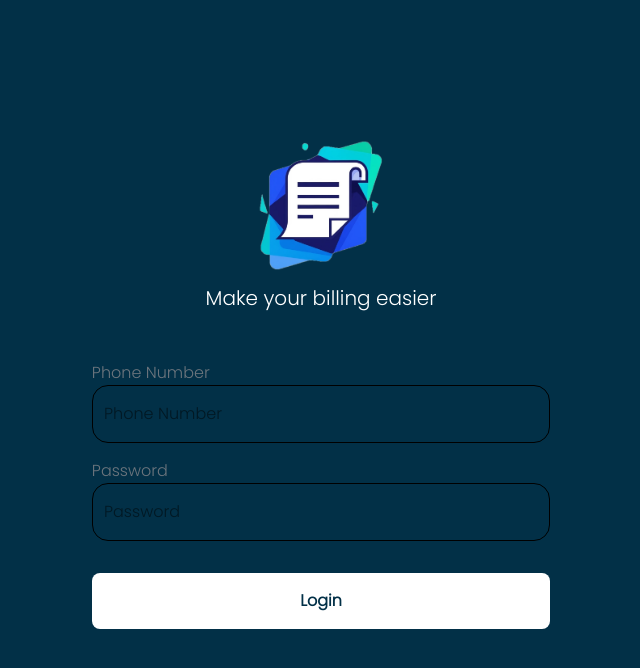
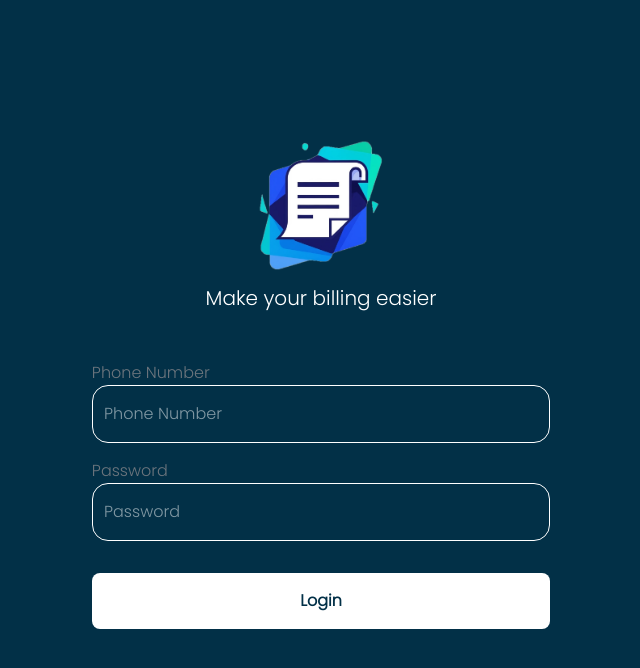
Before and after one commit to MuhammedSuhail10/Invoixa, a Nuxt app: page /login in a window 1280 px wide. Shown: the top 668 px of the page, without its empty margins (319-959 px from the left). Built offline with nearby package versions, Linux system fonts and the light colour scheme.

Commit message:
Remove text color from input fields in login form for consistency

```diff
--- a/app/pages/login.vue
+++ b/app/pages/login.vue
@@ -51,7 +51,7 @@ const loginFn = async () => {
         <form @submit.prevent="loginFn" class="my-[3em] px-[1em] ">
             <div>
                 <label class="font-[500] text-[#6c757d]">Phone Number</label>
-                <input class="w-full border p-[0.7em] py-[1em] rounded-[1em] outline-none text-black"
+                <input class="w-full border p-[0.7em] py-[1em] rounded-[1em] outline-none"
                     type="text"
                     placeholder="Phone Number"
                     v-model="phone"
@@ -59,7 +59,7 @@ const loginFn = async () => {
             </div>
             <div class="mt-[1em]">
                 <label class="font-[500] text-[#6c757d]">Password</label>
-                <input class="w-full border p-[0.7em] py-[1em] rounded-[1em] outline-none text-black"
+                <input class="w-full border p-[0.7em] py-[1em] rounded-[1em] outline-none"
                     type="password"
                     placeholder="Password"
                     v-model="password"
```
